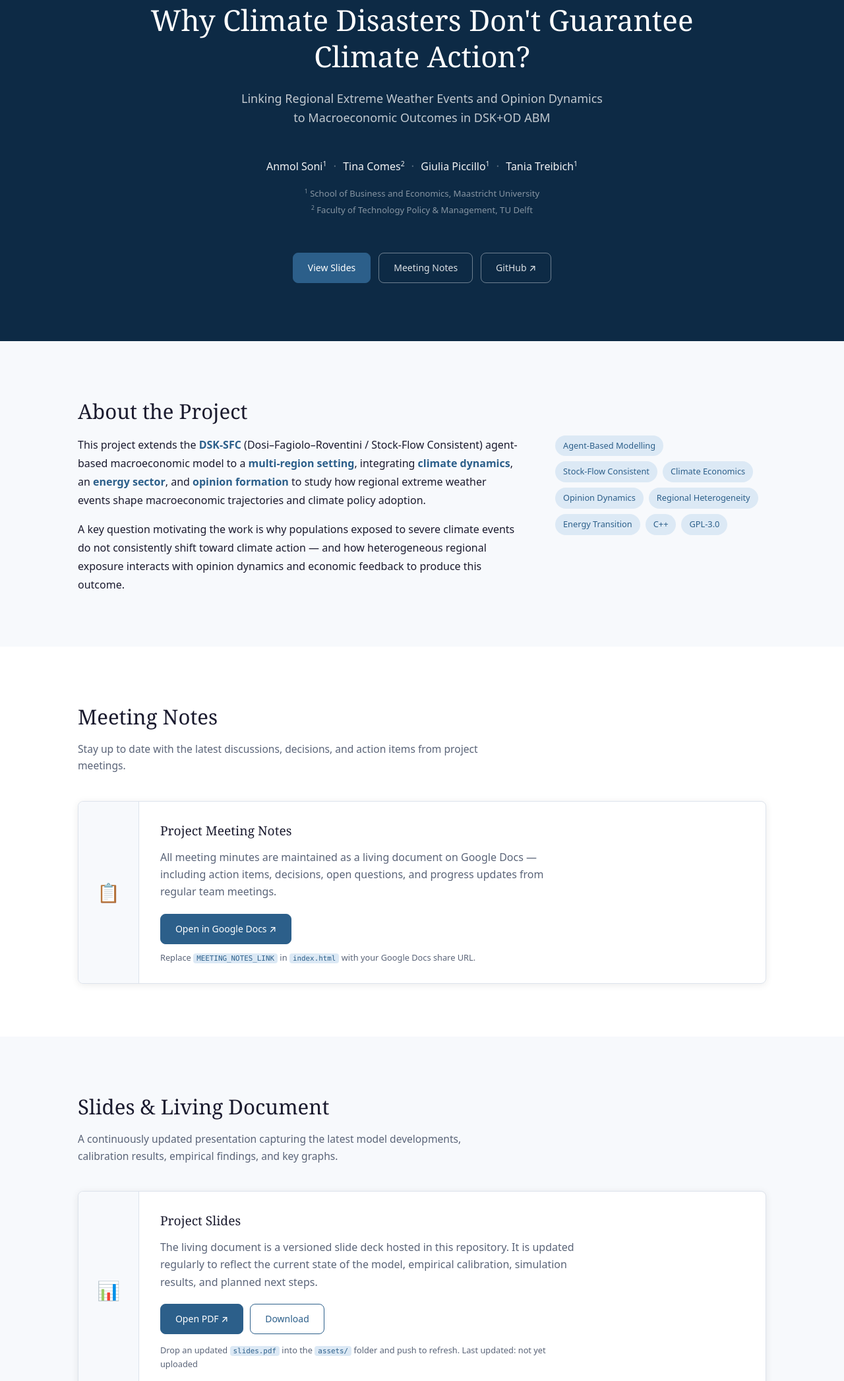
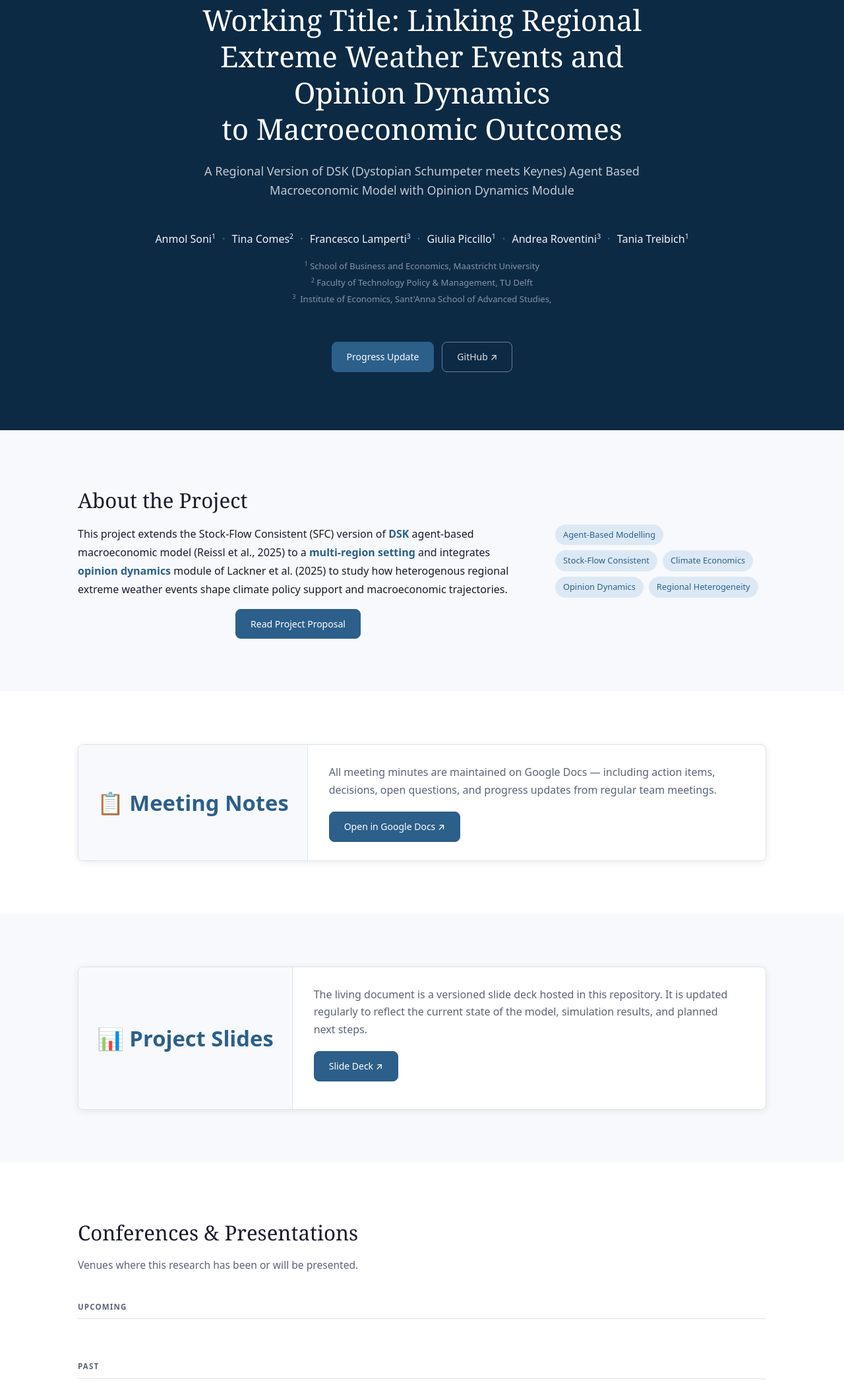
Before and after one commit to SoniAnmol/RegionalDSKSFC, a plain HTML site: page index.html in a window 1280 px wide. Shown: the part 205-2298 px from the top of the page at 66% size. Drawn offline with Linux system fonts and the light colour scheme.

Commit message:
Add project slides PDF to assets

```diff
--- a/index.html
+++ b/index.html
@@ -1,16 +1,20 @@
 <!DOCTYPE html>
 <html lang="en">
+
 <head>
     <meta charset="UTF-8">
     <meta name="viewport" content="width=device-width, initial-scale=1.0">
-    <meta name="description" content="Regional-DSK – Linking Regional Extreme Weather Events and Opinion Dynamics to Macroeconomic Outcomes in a DSK+OD ABM. A research project by Anmol Soni, Tina Comes, Giulia Piccillo, and Tania Treibich.">
+    <meta name="description"
+        content="Regional-DSK – Linking Regional Extreme Weather Events and Opinion Dynamics to Macroeconomic Outcomes in a DSK+OD ABM. A research project by Anmol Soni, Tina Comes, Giulia Piccillo, and Tania Treibich.">
     <meta name="author" content="Anmol Soni">
     <meta property="og:title" content="Why Climate Disasters Don't Guarantee Climate Action?">
     <meta property="og:description" content=" in Regional DSK">
     <meta property="og:type" content="website">
-    <title>Regional-DSK | Linking Regional Extreme Weather Events and Opinion Dynamics to Macroeconomic Outcomes?</title>
+    <title>Regional-DSK | Linking Regional Extreme Weather Events and Opinion Dynamics to Macroeconomic Outcomes?
+    </title>
     <link rel="stylesheet" href="style.css">
 </head>
+
 <body>
 
     <!-- =========================================================
@@ -18,15 +22,16 @@
      ========================================================= -->
     <nav id="navbar" role="navigation" aria-label="Main navigation">
         <div class="nav-inner">
-        <a class="nav-brand" href="#home">DSK+OD ABM</a>
+            <a class="nav-brand" href="#home">Regional-DSK</a>
             <ul class="nav-links" id="nav-menu">
                 <li><a href="#meeting-notes">Meeting Notes</a></li>
                 <li><a href="#slides">Slides</a></li>
                 <li><a href="#conferences">Conferences</a></li>
-            <li><a href="#github">GitHub</a></li>
+                <li><a href="#github">Source Code</a></li>
                 <li><a href="#contact">Contact</a></li>
             </ul>
-        <button class="nav-toggle" id="nav-toggle" aria-label="Toggle navigation" aria-expanded="false" aria-controls="nav-menu">
+            <button class="nav-toggle" id="nav-toggle" aria-label="Toggle navigation" aria-expanded="false"
+                aria-controls="nav-menu">
                 <span></span>
                 <span></span>
                 <span></span>
@@ -40,10 +45,11 @@
     <section id="home" class="hero">
         <div class="container">
             <p class="hero-kicker">Working Paper &nbsp;·&nbsp; 2026</p>
-        <h1>Why Climate Disasters Don't Guarantee<br>Climate Action?</h1>
+            <h1>Working Title: Linking Regional Extreme Weather Events and Opinion&nbsp;Dynamics<br>
+                to Macroeconomic Outcomes</h1>
             <p class="hero-subtitle">
-            Linking Regional Extreme Weather Events and Opinion&nbsp;Dynamics<br>
-            to Macroeconomic Outcomes in DSK+OD&nbsp;ABM
+                A Regional Version of DSK (Dystopian Schumpeter meets Keynes) Agent Based Macroeconomic Model with
+                Opinion Dynamics Module
             </p>
 
             <div class="authors">
@@ -52,20 +58,25 @@
                     <span class="author-sep">·</span>
                     <span class="author">Tina Comes<sup>2</sup></span>
                     <span class="author-sep">·</span>
+                    <span class="author">Francesco Lamperti<sup>3</sup></span>
+                    <span class="author-sep">·</span>
                     <span class="author">Giulia Piccillo<sup>1</sup></span>
+                    <span class="author-sep">·</span>
+                    <span class="author">Andrea Roventini<sup>3</sup></span>
                     <span class="author-sep">·</span>
                     <span class="author">Tania Treibich<sup>1</sup></span>
                 </div>
                 <div class="affiliations">
                     <p><sup>1</sup>&nbsp;School of Business and Economics, Maastricht University</p>
                     <p><sup>2</sup>&nbsp;Faculty of Technology Policy &amp; Management, TU&nbsp;Delft</p>
+                    <p><sup>3</sup>&nbsp; Institute of Economics, Sant'Anna School of Advanced Studies,</p>
                 </div>
             </div>
 
             <div class="hero-actions">
-            <a href="#slides" class="btn btn-primary">View Slides</a>
-            <a href="#meeting-notes" class="btn btn-outline">Meeting Notes</a>
-            <a href="https://github.com/SoniAnmol/RegionalDSKSFC" target="_blank" rel="noopener noreferrer" class="btn btn-outline">GitHub ↗</a>
+                <a href="#slides" class="btn btn-primary">Progress Update</a>
+                <a href="https://github.com/SoniAnmol/RegionalDSKSFC" target="_blank" rel="noopener noreferrer"
+                    class="btn btn-outline">GitHub ↗</a>
             </div>
         </div>
     </section>
@@ -79,16 +90,16 @@
             <div class="about-grid">
                 <div class="about-text">
                     <p>
-                    This project extends the <strong>DSK-SFC</strong> (Dosi–Fagiolo–Roventini / Stock-Flow Consistent)
-                    agent-based macroeconomic model to a <strong>multi-region setting</strong>, integrating
-                    <strong>climate dynamics</strong>, an <strong>energy sector</strong>, and <strong>opinion formation</strong>
-                    to study how regional extreme weather events shape macroeconomic trajectories and climate policy adoption.
+                        This project extends the Stock-Flow Consistent (SFC) version of <strong>DSK</strong>
+                        agent-based macroeconomic model (Reissl et al., 2025) to a <strong>multi-region
+                            setting</strong> and integrates <strong>opinion
+                            dynamics</strong> module of Lackner et al. (2025) to study how heterogenous regional
+                        extreme weather events shape climate policy support and macroeconomic trajectories.
                     </p>
-                <p>
-                    A key question motivating the work is why populations exposed to severe climate events do not
-                    consistently shift toward climate action — and how heterogeneous regional exposure interacts
-                    with opinion dynamics and economic feedback to produce this outcome.
-                </p>
+                    <div class="hero-actions">
+                        <a href="https://drive.google.com/file/d/1RqN86SD8efgOMiW4TIDOabBgoQpgOhv9/view?usp=drive_link"
+                            class="btn btn-primary">Read Project Proposal</a>
+                    </div>
                 </div>
                 <div class="about-pills">
                     <div class="pill-group">
@@ -97,9 +108,7 @@
                         <span class="pill">Climate Economics</span>
                         <span class="pill">Opinion Dynamics</span>
                         <span class="pill">Regional Heterogeneity</span>
-                    <span class="pill">Energy Transition</span>
-                    <span class="pill">C++</span>
-                    <span class="pill">GPL-3.0</span>
+
                     </div>
                 </div>
             </div>
@@ -111,27 +120,20 @@
      ========================================================= -->
     <section id="meeting-notes" class="section">
         <div class="container">
-        <h2 class="section-title">Meeting Notes</h2>
-        <p class="section-desc">Stay up to date with the latest discussions, decisions, and action items from project meetings.</p>
             <div class="card card-horizontal">
-            <div class="card-icon" aria-hidden="true">📋</div>
+                <div class="card-icon" aria-hidden="true">
+                    <h3>📋 Meeting Notes</h3>
+                </div>
                 <div class="card-body">
-                <h3>Project Meeting Notes</h3>
                     <p>
-                    All meeting minutes are maintained as a living document on Google Docs —
+                        All meeting minutes are maintained on Google Docs —
                         including action items, decisions, open questions, and progress updates
                         from regular team meetings.
                     </p>
-                <a href="MEETING_NOTES_LINK"
-                   target="_blank"
-                   rel="noopener noreferrer"
-                   class="btn btn-primary"
-                   id="meeting-notes-link">
+                    <a href="https://docs.google.com/document/d/1sbAMa3AyNFTqu-j3dPQJ_2OuoWlmHG0OYNzGa9poU5Y/edit?usp=sharing"
+                        target="_blank" rel="noopener noreferrer" class="btn btn-primary" id="meeting-notes-link">
                         Open in Google Docs ↗
                     </a>
-                <p class="card-note">
-                    Replace <code>MEETING_NOTES_LINK</code> in <code>index.html</code> with your Google Docs share URL.
-                </p>
                 </div>
             </div>
         </div>
@@ -142,35 +144,24 @@
      ========================================================= -->
     <section id="slides" class="section section-alt">
         <div class="container">
-        <h2 class="section-title">Slides &amp; Living Document</h2>
-        <p class="section-desc">
-            A continuously updated presentation capturing the latest model developments,
-            calibration results, empirical findings, and key graphs.
-        </p>
             <div class="card card-horizontal">
-            <div class="card-icon" aria-hidden="true">📊</div>
+                <div class="card-icon" aria-hidden="true">
+                    <h3>📊 Project Slides</h3>
+                </div>
                 <div class="card-body">
-                <h3>Project Slides</h3>
+
                     <p>
                         The living document is a versioned slide deck hosted in this repository.
-                    It is updated regularly to reflect the current state of the model,
-                    empirical calibration, simulation results, and planned next steps.
+                        It is updated regularly to reflect the current state of the model, simulation results, and
+                        planned next steps.
                     </p>
                     <div class="btn-group">
-                    <a href="assets/slides.pdf"
-                       target="_blank"
-                       rel="noopener noreferrer"
-                       class="btn btn-primary">
-                        Open PDF ↗
+                        <a href="assets/Paper2_Slides.pdf" download="assets/Paper2_Slides.pdf" target="_blank"
+                            rel="noopener noreferrer" class="btn btn-primary">
+                            Slide Deck ↗
                         </a>
-                    <a href="assets/slides.pdf" download class="btn btn-outline">
-                        Download
-                    </a>
+
                     </div>
-                <p class="card-note">
-                    Drop an updated <code>slides.pdf</code> into the <code>assets/</code> folder and push to refresh.
-                    Last updated: <span id="last-updated">—</span>
-                </p>
                 </div>
             </div>
         </div>
@@ -188,19 +179,21 @@
             <h3 class="subsection-title">Upcoming</h3>
             <div class="conf-grid">
 
-            <article class="conf-card upcoming">
+                <!-- <article class="conf-card upcoming">
                     <div class="conf-date">Month YYYY</div>
                     <h4 class="conf-name">Conference Name</h4>
                     <p class="conf-location">📍 City, Country</p>
-                <p class="conf-desc">Brief description of the session, track, or type of contribution (talk, poster, etc.).</p>
+                    <p class="conf-desc">Brief description of the session, track, or type of contribution (talk, poster,
+                        etc.).</p>
                 </article>
 
                 <article class="conf-card upcoming">
                     <div class="conf-date">Month YYYY</div>
                     <h4 class="conf-name">Conference Name</h4>
                     <p class="conf-location">📍 City, Country</p>
-                <p class="conf-desc">Brief description of the session, track, or type of contribution (talk, poster, etc.).</p>
-            </article>
+                    <p class="conf-desc">Brief description of the session, track, or type of contribution (talk, poster,
+                        etc.).</p>
+                </article> -->
 
             </div>
 
@@ -209,18 +202,18 @@
             <div class="conf-grid">
 
                 <article class="conf-card past">
-                <div class="conf-date">Month YYYY</div>
-                <h4 class="conf-name">Conference Name</h4>
-                <p class="conf-location">📍 City, Country</p>
-                <p class="conf-desc">Brief description of the session, track, or type of contribution (talk, poster, etc.).</p>
+                    <div class="conf-date">February 2026</div>
+                    <h4 class="conf-name"> Workshop | Macroeconomic Implications of Climate-Related Risks</h4>
+                    <p class="conf-location">📍 Pisa, Italy</p>
+                    <p class="conf-desc">Presented early stage simulation results showcasing path dependency originated
+                        by local heterogenous climate shocks in the DSK model.</p>
+                    <br>
+                    <a href="https://drive.google.com/file/d/1hikh9DHX9dF2mE5cY6EIbMZ8FN5aK37a/view?usp=drive_link"
+                        download class="btn btn-outline">
+                        Presentation Slides
+                    </a>
                 </article>
 
-            <article class="conf-card past">
-                <div class="conf-date">Month YYYY</div>
-                <h4 class="conf-name">Conference Name</h4>
-                <p class="conf-location">📍 City, Country</p>
-                <p class="conf-desc">Brief description of the session, track, or type of contribution (talk, poster, etc.).</p>
-            </article>
 
             </div>
         </div>
@@ -232,31 +225,31 @@
     <section id="github" class="section section-alt">
         <div class="container">
             <h2 class="section-title">Source Code</h2>
-        <p class="section-desc">The model is open source and available on GitHub under the GNU General Public License&nbsp;v3.0.</p>
+            <p class="section-desc">The WIP model is open source and available on GitHub.</p>
             <div class="card card-horizontal">
                 <div class="card-icon" aria-hidden="true">
-                <svg width="32" height="32" viewBox="0 0 98 96" xmlns="http://www.w3.org/2000/svg" fill="currentColor" aria-hidden="true">
-                    <path fill-rule="evenodd" clip-rule="evenodd" d="M48.854 0C21.839 0 0 22 0 49.217c0 21.756 13.993 40.172 33.405 46.69 2.427.49 3.316-1.059 3.316-2.362 0-1.141-.08-5.052-.08-9.127-13.59 2.934-16.42-5.867-16.42-5.867-2.184-5.704-5.42-7.17-5.42-7.17-4.448-3.015.324-3.015.324-3.015 4.934.326 7.523 5.052 7.523 5.052 4.367 7.496 11.404 5.378 14.235 4.074.404-3.178 1.699-5.378 3.074-6.6-10.839-1.141-22.243-5.378-22.243-24.283 0-5.378 1.94-9.778 5.014-13.2-.485-1.222-2.184-6.275.486-13.038 0 0 4.125-1.304 13.426 5.052a46.97 46.97 0 0 1 12.214-1.63c4.125 0 8.33.571 12.213 1.63 9.302-6.356 13.427-5.052 13.427-5.052 2.67 6.763.97 11.816.485 13.038 3.155 3.422 5.015 7.822 5.015 13.2 0 18.905-11.404 23.06-22.324 24.283 1.78 1.548 3.316 4.481 3.316 9.126 0 6.6-.08 11.897-.08 13.526 0 1.304.89 2.853 3.316 2.364 19.412-6.52 33.405-24.935 33.405-46.691C97.707 22 75.788 0 48.854 0z"/>
+                    <svg width="32" height="32" viewBox="0 0 98 96" xmlns="http://www.w3.org/2000/svg"
+                        fill="currentColor" aria-hidden="true">
+                        <path fill-rule="evenodd" clip-rule="evenodd"
+                            d="M48.854 0C21.839 0 0 22 0 49.217c0 21.756 13.993 40.172 33.405 46.69 2.427.49 3.316-1.059 3.316-2.362 0-1.141-.08-5.052-.08-9.127-13.59 2.934-16.42-5.867-16.42-5.867-2.184-5.704-5.42-7.17-5.42-7.17-4.448-3.015.324-3.015.324-3.015 4.934.326 7.523 5.052 7.523 5.052 4.367 7.496 11.404 5.378 14.235 4.074.404-3.178 1.699-5.378 3.074-6.6-10.839-1.141-22.243-5.378-22.243-24.283 0-5.378 1.94-9.778 5.014-13.2-.485-1.222-2.184-6.275.486-13.038 0 0 4.125-1.304 13.426 5.052a46.97 46.97 0 0 1 12.214-1.63c4.125 0 8.33.571 12.213 1.63 9.302-6.356 13.427-5.052 13.427-5.052 2.67 6.763.97 11.816.485 13.038 3.155 3.422 5.015 7.822 5.015 13.2 0 18.905-11.404 23.06-22.324 24.283 1.78 1.548 3.316 4.481 3.316 9.126 0 6.6-.08 11.897-.08 13.526 0 1.304.89 2.853 3.316 2.364 19.412-6.52 33.405-24.935 33.405-46.691C97.707 22 75.788 0 48.854 0z" />
                     </svg>
                 </div>
                 <div class="card-body">
                     <h3>SoniAnmol&nbsp;/&nbsp;RegionalDSKSFC</h3>
                     <p>
-                    A regionalised, agent-based, Stock-Flow Consistent macroeconomic model
-                    integrating climate dynamics, energy sector transitions, and opinion formation
-                    to study how regional extreme weather events shape macroeconomic trajectories
-                    and climate policy adoption decisions.
+                        A regional , stock-flow consistent (SFC) agent-based macroeconomic model
+                        integrating opinion dynamics
+                        to study how heterogenous regional extreme weather events shape climate policy support and
+                        macroeconomic
+                        trajectories.
                     </p>
                     <div class="repo-meta">
                         <span class="badge badge-lang">C++</span>
-                    <span class="badge">GPL-3.0</span>
                         <span class="badge">ABM</span>
                         <span class="badge">SFC</span>
                         <span class="badge">Climate&nbsp;Economics</span>
                     </div>
-                <a href="https://github.com/SoniAnmol/RegionalDSKSFC"
-                   target="_blank"
-                   rel="noopener noreferrer"
+                    <a href="https://github.com/SoniAnmol/RegionalDSKSFC" target="_blank" rel="noopener noreferrer"
                         class="btn btn-primary">
                         View on GitHub ↗
                     </a>
@@ -278,11 +271,12 @@
                     <div class="contact-avatar">AS</div>
                     <h3>Anmol Soni</h3>
                     <p class="contact-affil">
+                        PhD Candidate - Computational Climate Economics <br>
                         School of Business and Economics<br>
                         Maastricht University
                     </p>
-                <a href="mailto:a.soni@maastrichtuniversity.nl" class="btn btn-outline contact-btn">
-                    ✉&nbsp; a.soni@maastrichtuniversity.nl
+                    <a href="mailto:anmol.soni@maastrichtuniversity.nl" class="btn btn-outline contact-btn">
+                        ✉&nbsp; anmol.soni@maastrichtuniversity.nl
                     </a>
                 </div>
 
@@ -296,15 +290,17 @@
     <footer>
         <div class="container">
             <p>
-            &copy; 2026 Anmol Soni, Tina Comes, Giulia Piccillo, Tania Treibich.
+                &copy; 2026 Anmol Soni
                 Licensed under
-            <a href="https://github.com/SoniAnmol/RegionalDSKSFC/blob/main/LICENSE.txt"
-               target="_blank" rel="noopener noreferrer">GPL-3.0</a>.
+                <a href="https://github.com/SoniAnmol/RegionalDSKSFC/blob/main/LICENSE.txt" target="_blank"
+                    rel="noopener noreferrer">GPL-3.0</a>.
             </p>
             <p class="footer-links">
-            <a href="https://github.com/SoniAnmol/RegionalDSKSFC" target="_blank" rel="noopener noreferrer">GitHub</a>
+                <a href="https://github.com/SoniAnmol/RegionalDSKSFC" target="_blank"
+                    rel="noopener noreferrer">GitHub</a>
                 &nbsp;·&nbsp;
-            <a href="https://www.maastrichtuniversity.nl/sbe" target="_blank" rel="noopener noreferrer">Maastricht SBE</a>
+                <a href="https://www.maastrichtuniversity.nl/sbe" target="_blank" rel="noopener noreferrer">Maastricht
+                    SBE</a>
                 &nbsp;·&nbsp;
                 <a href="https://www.tudelft.nl/tbm" target="_blank" rel="noopener noreferrer">TU Delft TPM</a>
             </p>
@@ -313,4 +309,5 @@
 
     <script src="script.js"></script>
 </body>
+
 </html>
```
Also changed, not shown: 1 other file. Lines whose indentation alone changed are shown as unchanged.
